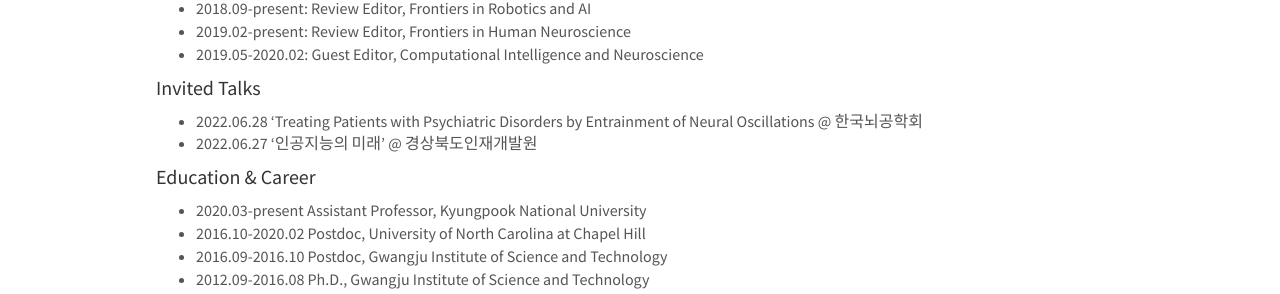
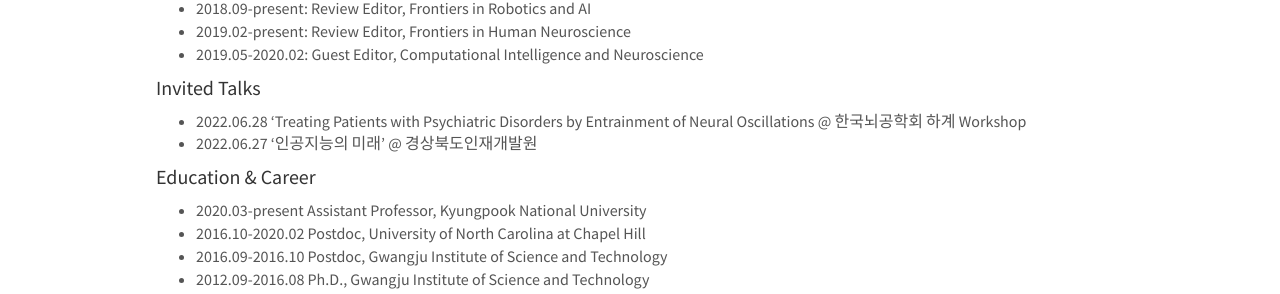
Before and after one commit to KNU-BrainAI/knu-brainai.github.io, a Jekyll site: the page built from _pages/professor.md, in a window 1280 px wide. Shown: the part 414-708 px from the top of the page. Built offline with Jekyll 4.4.1, drawn with Linux system fonts in a browser that asks for light colours; nearby versions of some CDN libraries.

Commit message:
Update professor.md

```diff
--- a/_pages/professor.md
+++ b/_pages/professor.md
@@ -25,7 +25,7 @@ Phone: 053-950-5544<br/><br/>
 - 2019.05-2020.02: Guest Editor, Computational Intelligence and Neuroscience
 
 #### Invited Talks
-- 2022.06.28 'Treating Patients with Psychiatric Disorders by Entrainment of Neural Oscillations @ 한국뇌공학회
+- 2022.06.28 'Treating Patients with Psychiatric Disorders by Entrainment of Neural Oscillations @ 한국뇌공학회 하계 Workshop
 - 2022.06.27 '인공지능의 미래' @ 경상북도인재개발원
 
 #### Education & Career
```
